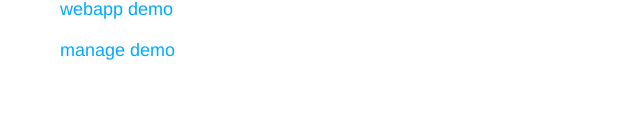
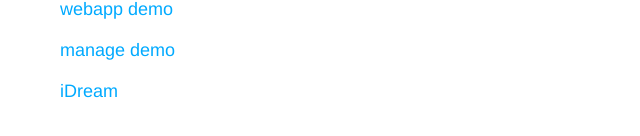
Before and after one commit to edwardzhong/sites, a plain HTML site: page index.html in a window 1280 px wide. Shown: the part 214-350 px from the top of the page, 0-640 px from the left. Drawn offline with Linux system fonts and the light colour scheme.

Commit message:
add iDream name

```diff
--- a/index.html
+++ b/index.html
@@ -14,6 +14,7 @@
 		<li><a href="./firebase-movie">firebase demo</a></li>
 		<li><a href="./webapp">webapp demo</a></li>
 		<li><a href="./manage-demo">manage demo</a></li>
+		<li><a href="./idream">iDream</a></li>
 	</ul>
 </body>
 </html>
```
